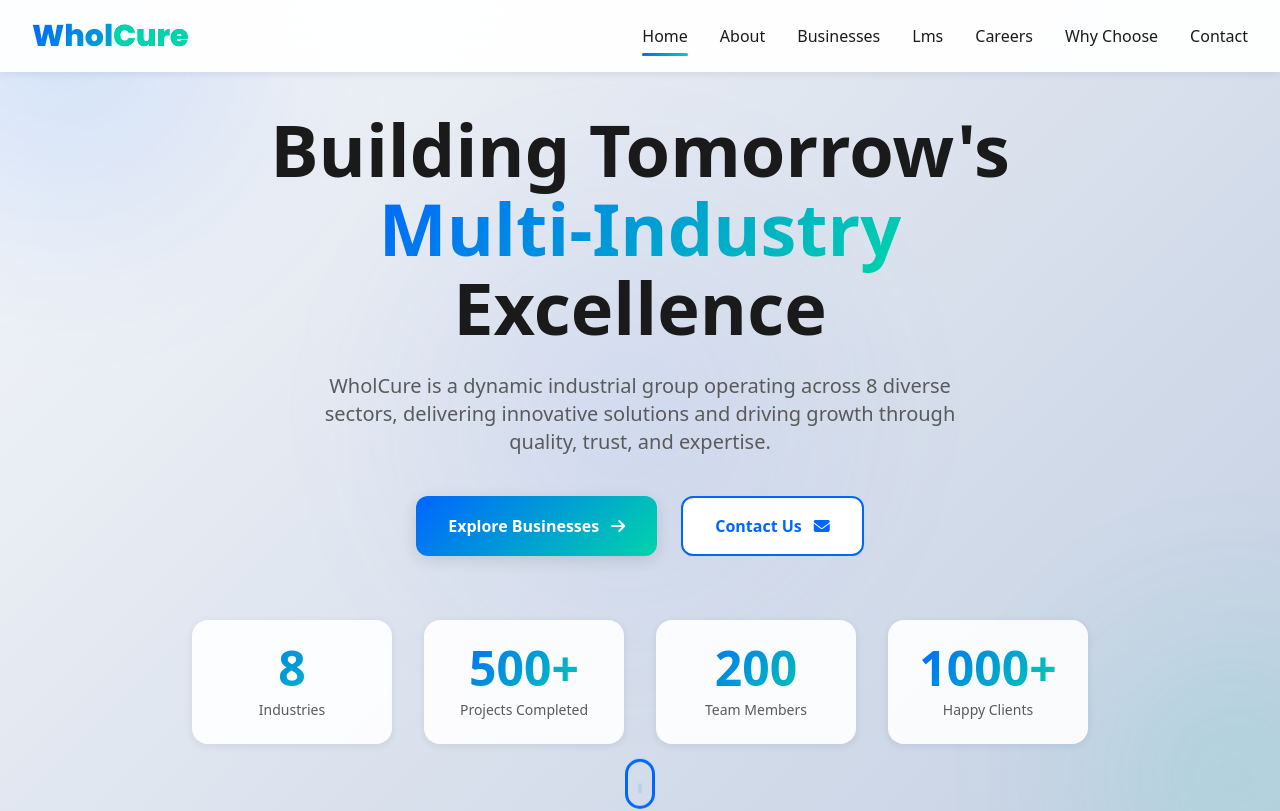
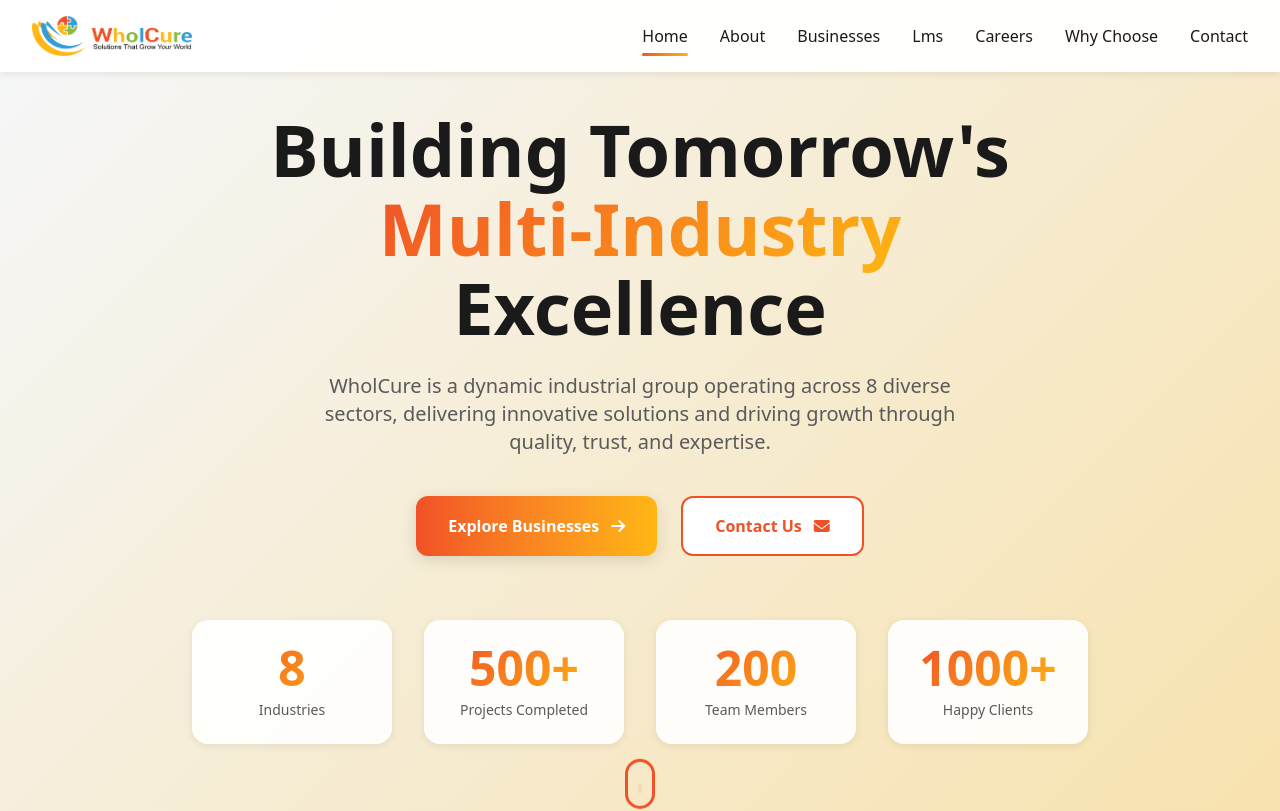
Before and after one commit to Anik-Zod/Wholcure, a Next.js app: page / in a window 1280 px wide. Shown: the top 811 px of the page. Built offline with nearby package versions, Linux system fonts and the light colour scheme.

Commit message:
feat: implement initial website structure with core components, global styling, and assets.

```diff
--- a/app/components/Businesses.tsx
+++ b/app/components/Businesses.tsx
@@ -77,7 +77,7 @@ export default function Businesses() {
     hover:scale-[1.03]
     hover:rotateX-[6deg]
     hover:rotateY-[6deg]
-    hover:shadow-[0_30px_60px_-15px_rgba(0,0,0,0.3)]
+    hover:shadow-custom-3d
   "
             >
 
--- a/app/components/Hero.tsx
+++ b/app/components/Hero.tsx
@@ -1,5 +1,7 @@
 'use client';
 
+import Image from 'next/image';
+import Link from 'next/link';
 import { useEffect, useRef, useState } from 'react';
 
 export default function Hero() {
@@ -75,12 +77,13 @@ export default function Hero() {
 
     return (
         <section id="home" className="min-h-screen relative flex items-center justify-center pt-20 pb-34 overflow-hidden bg-hero-bg" ref={heroRef}>
-            <div className="absolute top-0 left-0 w-full h-full overflow-hidden z-0">
+
                 {/* 3D Elements using Tailwind gradients and filters */}
+            {/* <div className="absolute top-0 left-0 w-full h-full overflow-hidden z-0">
                 <div className="hero-3d-element absolute w-[500px] h-[500px] rounded-full filter blur-[80px] opacity-60 animate-float top-[-200px] left-[-200px] bg-[radial-gradient(circle,rgba(0,102,255,0.3)_0%,transparent_70%)]" ref={el => { elementsRef.current[0] = el }}></div>
                 <div className="hero-3d-element absolute w-[400px] h-[400px] rounded-full filter blur-[80px] opacity-60 animate-float bottom-[-150px] right-[-150px] bg-[radial-gradient(circle,rgba(0,212,170,0.3)_0%,transparent_70%)] [animation-delay:2s]" ref={el => { elementsRef.current[1] = el }}></div>
                 <div className="hero-3d-element absolute w-[600px] h-[600px] rounded-full filter blur-[80px] opacity-60 animate-float top-1/2 left-1/2 transform -translate-x-1/2 -translate-y-1/2 bg-[radial-gradient(circle,rgba(102,126,234,0.2)_0%,transparent_70%)] [animation-delay:4s]" ref={el => { elementsRef.current[2] = el }}></div>
-            </div>
+            </div> */}
 
             <div className="container relative z-10 max-w-7xl px-8 mx-auto text-center">
                 <div className="relative max-w-4xl mx-auto">
@@ -94,7 +97,7 @@ export default function Hero() {
                     </p>
 
                     <div className="flex gap-6 justify-center flex-wrap mb-16 opacity-0 translate-y-[30px] animate-fadeInUp [animation-delay:0.4s]">
-                        <a href="#businesses" className="inline-flex items-center gap-3 px-8 py-4 text-base font-semibold rounded-xl cursor-pointer transition-all duration-300 relative overflow-hidden bg-gradient-primary text-white shadow-custom-md hover:translate-y-[-3px] hover:shadow-custom-hover group">
+                        <a href="#businesses" className="inline-flex items-center gap-3 px-8 py-4 text-base font-semibold rounded-xl cursor-pointer transition-all duration-300 relative overflow-hidden bg-gradient-to-r from-primary to-primary-dark  text-white shadow-custom-md hover:translate-y-[-3px] hover:shadow-custom-hover group">
                             <span className="relative z-10">Explore Businesses</span>
                             <i className="fas fa-arrow-right relative z-10"></i>
                             <span className="absolute top-1/2 left-1/2 w-0 h-0 rounded-full bg-white/30 transform -translate-x-1/2 -translate-y-1/2 transition-all duration-600 group-hover:w-[300px] group-hover:h-[300px]"></span>
--- a/app/components/Navbar.tsx
+++ b/app/components/Navbar.tsx
@@ -1,5 +1,7 @@
 'use client';
 
+import Image from 'next/image';
+import Link from 'next/link';
 import { useState, useEffect } from 'react';
 
 export default function Navbar() {
@@ -66,14 +68,20 @@ export default function Navbar() {
   return (
     <nav className={`fixed top-0 left-0 right-0 z-[1000] transition-all duration-300 ${isScrolled ? 'bg-white/98 shadow-custom-md' : 'bg-white/95 backdrop-blur-xl shadow-custom-sm'}`} id="navbar">
       <div className="max-w-7xl mx-auto px-8 py-4 flex items-center justify-between">
-            <div className="logo cursor-pointer">
-                <h1 className="text-3xl font-extrabold m-0 bg-gradient-primary bg-clip-text text-transparent font-heading">Whol<span className="text-secondary">Cure</span></h1>
-            </div>
+
+        <Link
+          href="#home"
+          className="logo flex items-center transition-opacity hover:opacity-80 hover:cursor-pointer hover:scale-105 transition-all "
+          onClick={(e) => handleLinkClick(e, 'home')}
+        >
+
+          <img src="/wholcure.png" alt="WholCure" className="w-[160px] h-[40px]" />
+        </Link>
 
         <ul className={`lg:flex items-center gap-8 ${isMenuOpen ? 'fixed top-[70px] left-0 w-full h-[calc(100vh-70px)] bg-white flex flex-col p-8 gap-0 overflow-y-auto shadow-custom-lg transition-all duration-300' : 'hidden lg:flex'} `} id="navMenu">
           {['home', 'about', 'businesses', 'lms', 'careers', 'why-choose', 'contact'].map((item) => (
             <li key={item} className="w-full lg:w-auto">
-                     <a
+              <Link
                 href={`#${item}`}
                 className={`block w-full py-4 lg:py-2 relative font-medium text-text-primary transition-all duration-300 hover:text-primary
                        ${activeSection === item ? 'text-primary' : ''}
@@ -83,7 +91,7 @@ export default function Navbar() {
                        `}
                 onClick={(e) => handleLinkClick(e, item)}>
                 {item.replace('-', ' ')}
-                     </a>
+              </Link>
             </li>
           ))}
         </ul>
--- a/app/globals.css
+++ b/app/globals.css
@@ -1,9 +1,14 @@
 @import "tailwindcss";
 
 @theme {
-  --color-primary: #0066FF;
+  --color-primary: #F15126; /* Orange */
+  --color-primary-dark: #FEB713; /* Yellow */
+  --color-primary-light: #88BB40; /* Green */
+  --color-primary-darker: #5DB0DF; /* blue */
+
+  /* --color-primary: #0066FF;
   --color-primary-dark: #0052CC;
-  --color-primary-light: #3385FF;
+  --color-primary-light: #3385FF; */
 
   --color-secondary: #00D4AA;
   --color-secondary-dark: #00B894;
@@ -23,11 +28,22 @@
   --font-primary: var(--font-primary);
   --font-heading: var(--font-heading);
 
-  --background-image-gradient-primary: linear-gradient(135deg, #0066FF 0%, #00D4AA 100%);
-  --background-image-gradient-secondary: linear-gradient(135deg, #667eea 0%, #764ba2 100%);
+  /* --background-image-gradient-primary: linear-gradient(135deg, var(--color-primary) 0%, var(--color-primary-dark) 100%); */
+  --background-image-gradient-primary: linear-gradient(135deg, var(--color-primary) 0%, var(--color-primary-dark) 100%);
+  --background-image-gradient-secondary: linear-gradient(135deg, var(--color-primary) 0%, var(--color-primary-dark) 100%);
   --background-image-gradient-accent: linear-gradient(135deg, #f093fb 0%, #f5576c 100%);
-  --background-image-gradient-hero: linear-gradient(135deg, rgba(0, 102, 255, 0.1) 0%, rgba(0, 212, 170, 0.1) 100%);
-  --background-image-hero-bg: linear-gradient(135deg, #f5f7fa 0%, #c3cfe2 100%);
+
+  /* --background-image-gradient-hero: linear-gradient(135deg, rgba(0, 102, 255, 0.1) 0%, rgba(0, 212, 170, 0.1) 100%); */
+
+  --background-image-gradient-hero: linear-gradient(
+  135deg,
+  rgba(241, 81, 38, 0.20) 0%,    /* soft orange */
+  rgba(254, 183, 19, 0.20) 40%,  /* soft yellow */
+  rgba(136, 187, 64, 0.20) 70%,  /* soft green */
+  rgba(93, 176, 223, 0.10) 100%  /* soft blue */
+);
+
+  --background-image-hero-bg: linear-gradient(135deg, #f5f7fa 0%, var(--color-primary-dark) 300%);
 
   --shadow-custom-sm: 0 2px 8px rgba(0, 0, 0, 0.08);
   --shadow-custom-md: 0 4px 16px rgba(0, 0, 0, 0.12);
```
Also changed, not shown: app/components/Footer.tsx (indentation only), public/wholcure.png (added). Lines whose indentation alone changed are shown as unchanged.
